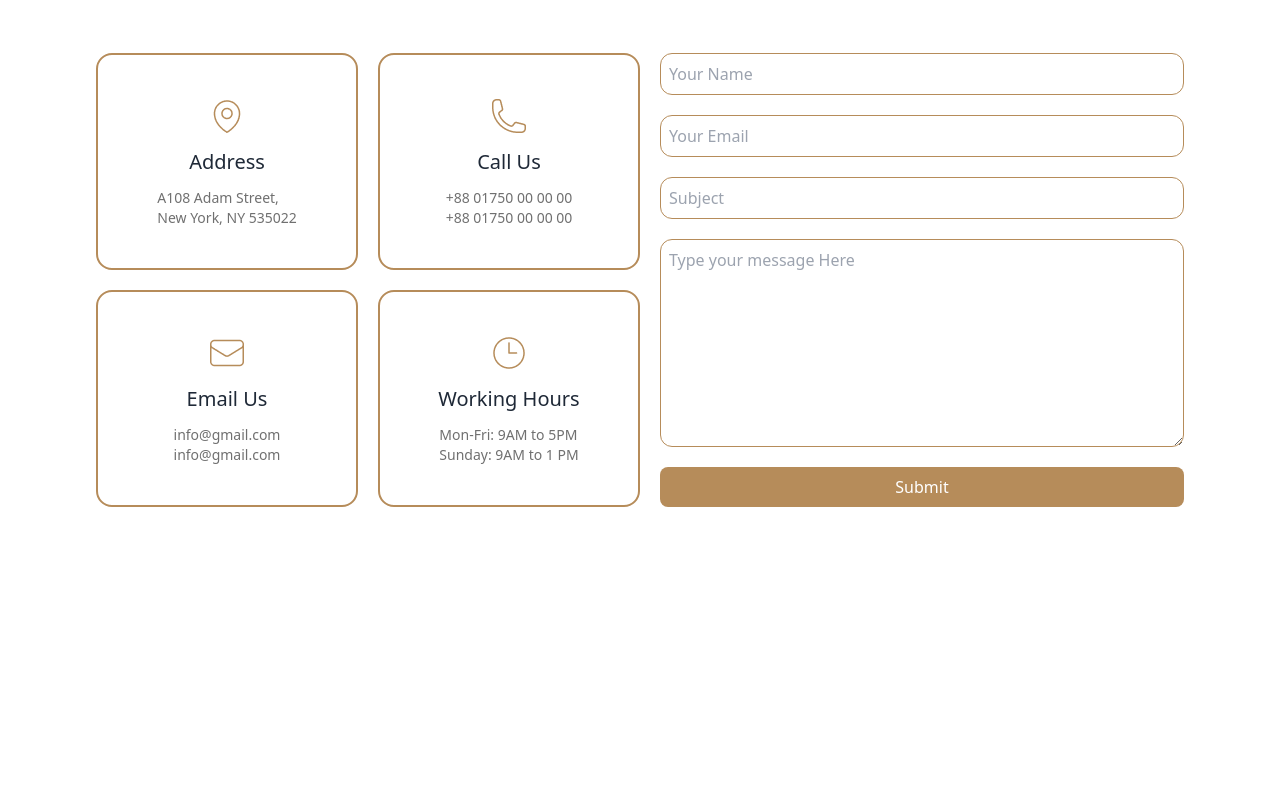
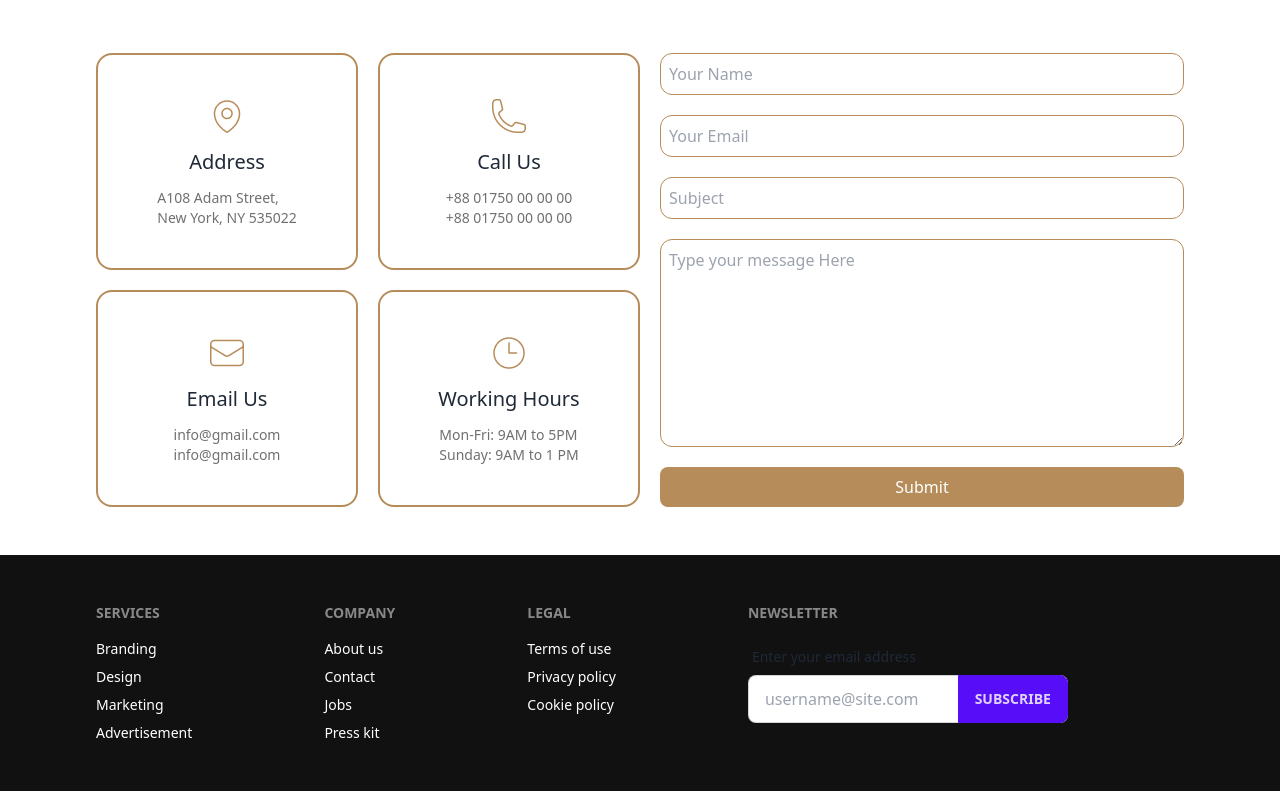
Before and after one commit to CapOfCode/legal-solution, a plain HTML site: page index.html in a window 1280 px wide. Shown: the part 3726-4517 px from the top of the page. Before the commit the page ends 4281 px from the top, so only its background shows below. Drawn offline with nearby package versions, Linux system fonts and the light colour scheme.

Commit message:
footer section done

```diff
--- a/index.html
+++ b/index.html
@@ -589,6 +589,8 @@
           </div>
         </div>
       </section>
+
+      <!-- sec Contact Section -->
       <section class="px-6 py-12 lg:px-24">
         <div class="section-intro text-center space-y-3 mb-14">
           <h1 class="font-title text-color-main font-extrabold text-4xl">
@@ -673,5 +675,50 @@
         </div>
       </section>
     </main>
+    <!-- sec Footer Section -->
+    <footer
+      class="footer bg-[#111111] text-base-content px-6 py-12 lg:px-24 text-white"
+    >
+      <div>
+        <span class="footer-title">Services</span>
+        <a class="link link-hover">Branding</a>
+        <a class="link link-hover">Design</a>
+        <a class="link link-hover">Marketing</a>
+        <a class="link link-hover">Advertisement</a>
+      </div>
+      <div>
+        <span class="footer-title">Company</span>
+        <a class="link link-hover">About us</a>
+        <a class="link link-hover">Contact</a>
+        <a class="link link-hover">Jobs</a>
+        <a class="link link-hover">Press kit</a>
+      </div>
+      <div>
+        <span class="footer-title">Legal</span>
+        <a class="link link-hover">Terms of use</a>
+        <a class="link link-hover">Privacy policy</a>
+        <a class="link link-hover">Cookie policy</a>
+      </div>
+      <div>
+        <span class="footer-title">Newsletter</span>
+        <div class="form-control w-80">
+          <label class="label">
+            <span class="label-text">Enter your email address</span>
+          </label>
+          <div class="relative">
+            <input
+              type="text"
+              placeholder="username@site.com"
+              class="input input-bordered w-full pr-16"
+            />
+            <button
+              class="btn btn-primary absolute top-0 right-0 rounded-l-none"
+            >
+              Subscribe
+            </button>
+          </div>
+        </div>
+      </div>
+    </footer>
   </body>
 </html>
```
